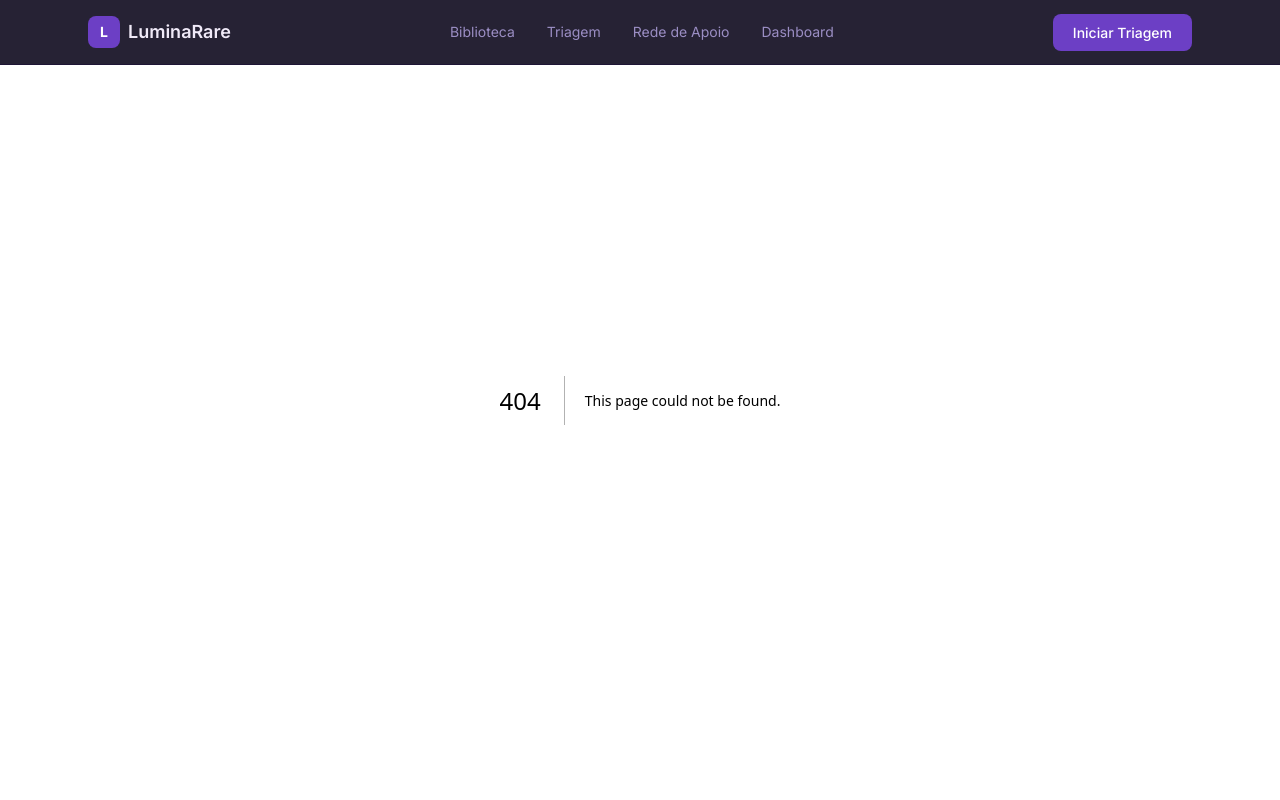
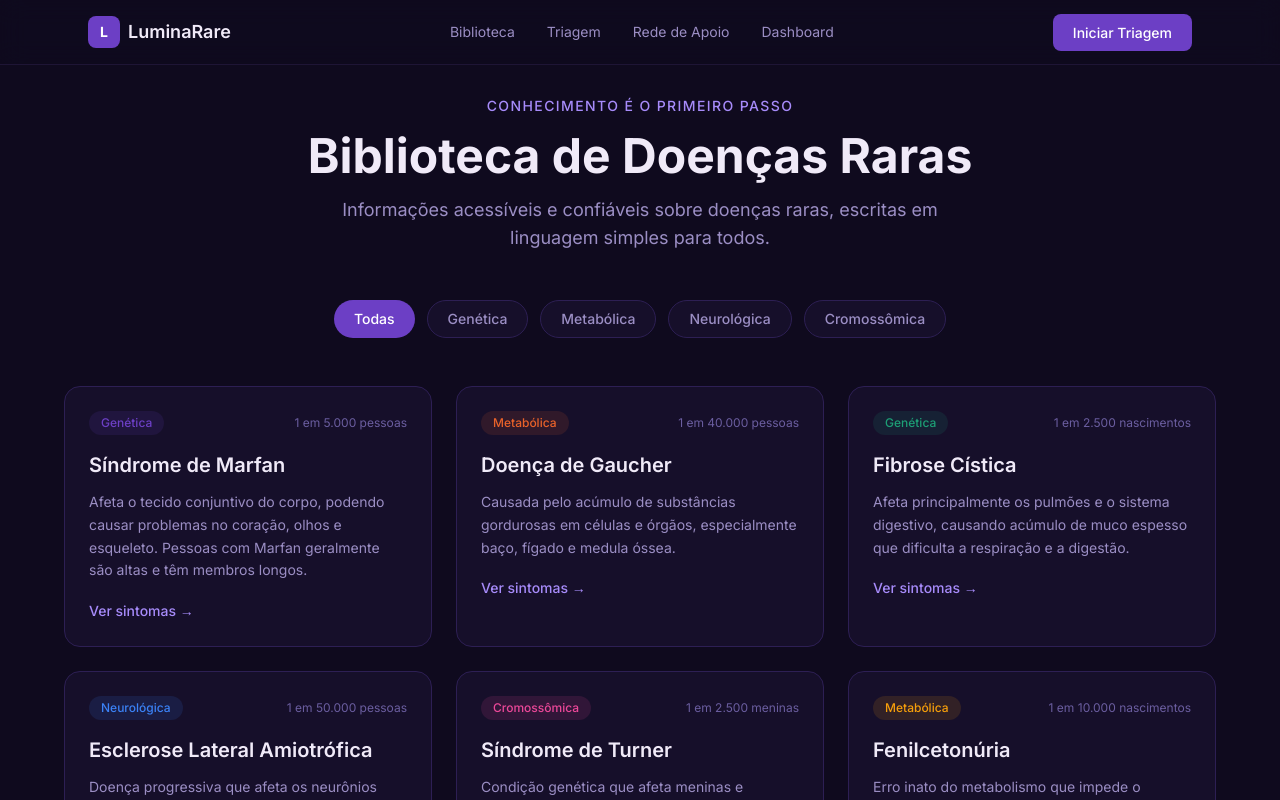
Before and after one commit to Gisele-Santana98/luminarare, a Next.js app in the folder frontend/: page /biblioteca in a window 1280 px wide. Before the commit this address had no page. Shown: the top 800 px of the page. Built offline with nearby package versions, Linux system fonts and the light colour scheme.

Commit message:
feat: adiciona página da biblioteca com filtros e cards de doenças

```diff
--- /dev/null
+++ b/frontend/src/app/biblioteca/page.js
@@ -0,0 +1,124 @@
+'use client'
+
+import { useState } from 'react'
+import { doencas, categorias } from '@/data/doencas'
+
+export default function Biblioteca() {
+  // useState guarda qual categoria está selecionada
+  // começa com 'Todas' selecionada
+  const [categoriaAtiva, setCategoriaAtiva] = useState('Todas')
+
+  // filtra as doenças baseado na categoria selecionada
+  const doencasFiltradas = categoriaAtiva === 'Todas'
+    ? doencas
+    : doencas.filter(d => d.categoria === categoriaAtiva)
+
+  return (
+    <main className="bg-[#0F0A1E] min-h-screen pt-24 px-6 pb-20">
+      <div className="max-w-6xl mx-auto">
+
+        {/* Cabeçalho */}
+        <div className="text-center mb-12">
+          <p className="text-[#A78BFA] text-sm font-medium tracking-widest uppercase mb-4">
+            Conhecimento é o primeiro passo
+          </p>
+          <h1 className="text-[#F0EAF8] text-4xl md:text-5xl font-bold mb-4">
+            Biblioteca de Doenças Raras
+          </h1>
+          <p className="text-[#9B8EC4] text-lg max-w-2xl mx-auto">
+            Informações acessíveis e confiáveis sobre doenças raras,
+            escritas em linguagem simples para todos.
+          </p>
+        </div>
+
+        {/* Filtros por categoria */}
+        <div className="flex flex-wrap gap-3 justify-center mb-12">
+          {categorias.map(categoria => (
+            <button
+              key={categoria}
+              onClick={() => setCategoriaAtiva(categoria)}
+              className={`px-5 py-2 rounded-full text-sm font-medium transition-all ${
+                categoriaAtiva === categoria
+                  ? 'bg-[#6C3FC5] text-white'
+                  : 'bg-[#160F2A] text-[#9B8EC4] border border-[#2D1F54] hover:border-[#6C3FC5]'
+              }`}
+            >
+              {categoria}
+            </button>
+          ))}
+        </div>
+
+        {/* Grid de cards */}
+        <div className="grid grid-cols-1 md:grid-cols-2 lg:grid-cols-3 gap-6">
+          {doencasFiltradas.map(doenca => (
+            <CardDoenca key={doenca.id} doenca={doenca} />
+          ))}
+        </div>
+
+        {/* Aviso ético */}
+        <p className="text-[#6B5EA0] text-xs text-center mt-16">
+          As informações desta biblioteca são educativas e não substituem consulta médica.
+        </p>
+
+      </div>
+    </main>
+  )
+}
+
+// Componente do card — recebe os dados via props
+function CardDoenca({ doenca }) {
+  const [expandido, setExpandido] = useState(false)
+
+  return (
+    <div className="bg-[#160F2A] border border-[#2D1F54] rounded-2xl p-6 hover:border-[#6C3FC5] transition-colors">
+
+      {/* Tag da categoria */}
+      <div className="flex items-center justify-between mb-4">
+        <span
+          className="text-xs font-medium px-3 py-1 rounded-full"
+          style={{ backgroundColor: `${doenca.cor}20`, color: doenca.cor }}
+        >
+          {doenca.categoria}
+        </span>
+        <span className="text-[#6B5EA0] text-xs">{doenca.prevalencia}</span>
+      </div>
+
+      {/* Nome da doença */}
+      <h3 className="text-[#F0EAF8] text-xl font-semibold mb-3">
+        {doenca.nome}
+      </h3>
+
+      {/* Descrição */}
+      <p className="text-[#9B8EC4] text-sm leading-relaxed mb-4">
+        {doenca.descricao}
+      </p>
+
+      {/* Sintomas — aparece ao expandir */}
+      {expandido && (
+        <div className="mb-4">
+          <p className="text-[#A78BFA] text-xs font-medium uppercase tracking-wide mb-2">
+            Sintomas comuns
+          </p>
+          <ul className="space-y-1">
+            {doenca.sintomas.map((sintoma, i) => (
+              <li key={i} className="text-[#9B8EC4] text-sm flex items-center gap-2">
+                <span style={{ color: doenca.cor }}>•</span>
+                {sintoma}
+              </li>
+            ))}
+          </ul>
+        </div>
+      )}
+
+      {/* Botão expandir */}
+      <button
+        onClick={() => setExpandido(!expandido)}
+        className="text-[#A78BFA] text-sm font-medium hover:text-[#F0EAF8] transition-colors"
+        aria-label={expandido ? `Recolher informações sobre ${doenca.nome}` : `Ver mais sobre ${doenca.nome}`}
+      >
+        {expandido ? '← Ver menos' : 'Ver sintomas →'}
+      </button>
+
+    </div>
+  )
+}
--- /dev/null
+++ b/frontend/src/data/doencas.js
@@ -0,0 +1,58 @@
+export const doencas = [
+  {
+    id: 1,
+    nome: 'Síndrome de Marfan',
+    categoria: 'Genética',
+    descricao: 'Afeta o tecido conjuntivo do corpo, podendo causar problemas no coração, olhos e esqueleto. Pessoas com Marfan geralmente são altas e têm membros longos.',
+    sintomas: ['Altura acima da média', 'Problemas de visão', 'Dores nas articulações', 'Problemas cardíacos'],
+    prevalencia: '1 em 5.000 pessoas',
+    cor: '#6C3FC5',
+  },
+  {
+    id: 2,
+    nome: 'Doença de Gaucher',
+    categoria: 'Metabólica',
+    descricao: 'Causada pelo acúmulo de substâncias gordurosas em células e órgãos, especialmente baço, fígado e medula óssea.',
+    sintomas: ['Baço e fígado aumentados', 'Anemia', 'Fadiga extrema', 'Dores ósseas'],
+    prevalencia: '1 em 40.000 pessoas',
+    cor: '#E8622A',
+  },
+  {
+    id: 3,
+    nome: 'Fibrose Cística',
+    categoria: 'Genética',
+    descricao: 'Afeta principalmente os pulmões e o sistema digestivo, causando acúmulo de muco espesso que dificulta a respiração e a digestão.',
+    sintomas: ['Tosse persistente', 'Infecções pulmonares frequentes', 'Dificuldade para ganhar peso', 'Suor excessivamente salgado'],
+    prevalencia: '1 em 2.500 nascimentos',
+    cor: '#1D9E75',
+  },
+  {
+    id: 4,
+    nome: 'Esclerose Lateral Amiotrófica',
+    categoria: 'Neurológica',
+    descricao: 'Doença progressiva que afeta os neurônios responsáveis pelo controle dos músculos voluntários, levando à fraqueza muscular progressiva.',
+    sintomas: ['Fraqueza muscular progressiva', 'Dificuldade para falar', 'Dificuldade para engolir', 'Câimbras musculares'],
+    prevalencia: '1 em 50.000 pessoas',
+    cor: '#3B82F6',
+  },
+  {
+    id: 5,
+    nome: 'Síndrome de Turner',
+    categoria: 'Cromossômica',
+    descricao: 'Condição genética que afeta meninas e mulheres, causada pela ausência parcial ou total de um cromossomo X.',
+    sintomas: ['Baixa estatura', 'Pescoço alado', 'Infertilidade', 'Problemas cardíacos'],
+    prevalencia: '1 em 2.500 meninas',
+    cor: '#EC4899',
+  },
+  {
+    id: 6,
+    nome: 'Fenilcetonúria',
+    categoria: 'Metabólica',
+    descricao: 'Erro inato do metabolismo que impede o organismo de processar corretamente o aminoácido fenilalanina, detectável pelo teste do pezinho.',
+    sintomas: ['Atraso no desenvolvimento', 'Convulsões', 'Problemas de comportamento', 'Odor característico na urina'],
+    prevalencia: '1 em 10.000 nascimentos',
+    cor: '#F59E0B',
+  },
+]
+
+export const categorias = ['Todas', 'Genética', 'Metabólica', 'Neurológica', 'Cromossômica']
```
